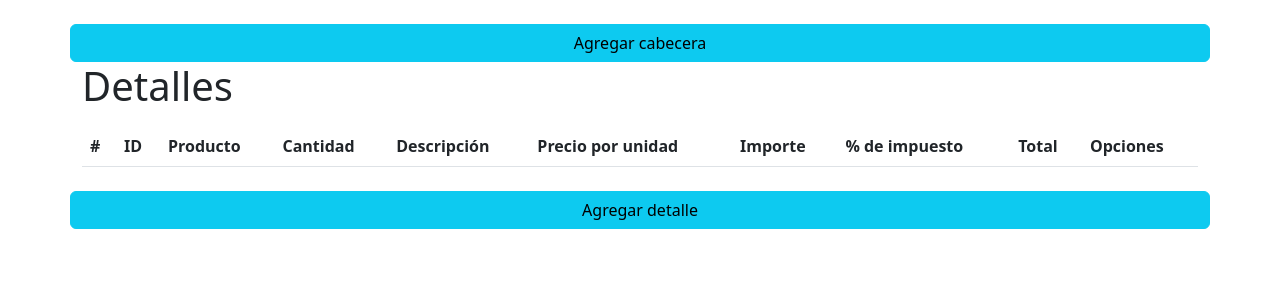
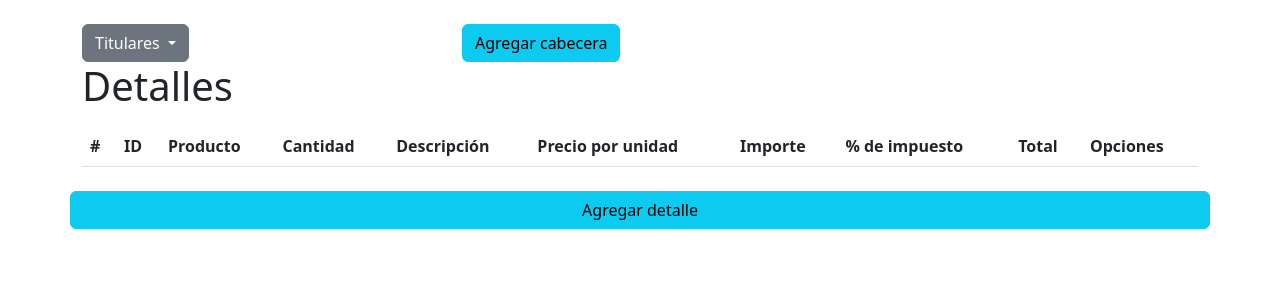
Before and after one commit to Mateovalenzuela/Gestor-de-passwords, a Django app: page /maestroDetalleTP2/ in a window 1280 px wide. Shown: the part 56-356 px from the top of the page. Run offline with Django 4.2, Linux system fonts and the light colour scheme; lists and menus that the app fills with data are empty.

Commit message:
menú desplegable de titulares

```diff
--- a/gestorDePasswords/apps/maestroDetalleTP2/templates/gestionFacturas.html
+++ b/gestorDePasswords/apps/maestroDetalleTP2/templates/gestionFacturas.html
@@ -5,7 +5,24 @@
 
 {% block body %}
 <div class="row">
-    <a href="gestionCabecera/" class="btn btn-info">Agregar cabecera</a>
+    <div class="col-sm-4 col-md-4 col-lg-4 col-xl-4">
+        <div class="dropdown">
+            <button class="btn btn-secondary dropdown-toggle" type="button" id="dropdownMenuButton" data-bs-toggle="dropdown" aria-haspopup="true" aria-expanded="false">
+                Titulares
+            </button>
+
+            <div class="dropdown-menu" aria-labelledby="dropdownMenuButton">
+                {% for i in cabecera%}
+                <a class="dropdown-item" href="#">{{i.titular}}</a>
+                {% endfor %}
+            </div>
+        </div>
+    </div>
+
+
+    <div class="col-sm-6 col-md-6 col-lg-6 col-xl-6">
+        <a href="gestionCabecera/" class="btn btn-info">Agregar cabecera</a>
+    </div>
 </div>
 
 
--- a/gestorDePasswords/apps/maestroDetalleTP2/views.py
+++ b/gestorDePasswords/apps/maestroDetalleTP2/views.py
@@ -8,8 +8,10 @@ from negocio.detalleFactura import ClsDetallesFactura
 
 def home(request):
     varObjDetalle = ClsDetallesFactura.listaObjetosDetalle
+    varObjCabecera = ClsFacturas.listaObjetosCabecera
     # messages.success(request, '¡Personas listadas!')
-    return render(request, "gestionFacturas.html", {"detalles": varObjDetalle})
+
+    return render(request, "gestionFacturas.html", {"detalles": varObjDetalle, "cabecera": varObjCabecera})
 
 
 def gestionCabecera(request):
@@ -23,7 +25,7 @@ def agregarCabecera(request):
 
     objCabeceraFactura = ClsFacturas(None, varTitular, varDireccion, None, varFechaVencimiento, None)
 
-    print(objCabeceraFactura.titular)
+    ClsFacturas.listaObjetosCabecera.append(objCabeceraFactura)
 
     return redirect('/maestroDetalleTP2/')
 
@@ -42,8 +44,6 @@ def agregarDetalle(request):
     objDetalleFactura = ClsDetallesFactura(None, varProducto, varCantidad, varDescripcion, varPrecioUnitario,
                                            varImpuesto)
     ClsDetallesFactura.listaObjetosDetalle.append(objDetalleFactura)
-
-    print(objDetalleFactura.producto)
 
     return redirect('/maestroDetalleTP2/')
 
--- a/gestorDePasswords/negocio/factura.py
+++ b/gestorDePasswords/negocio/factura.py
@@ -1,4 +1,6 @@
 class ClsFacturas:
+
+    listaObjetosCabecera = []
 
     def __init__(self, id=None, tituar=None, direccion=None, fechaEmision=None, fechaVencimiento=None,
                  detalleFactura=None):
```
